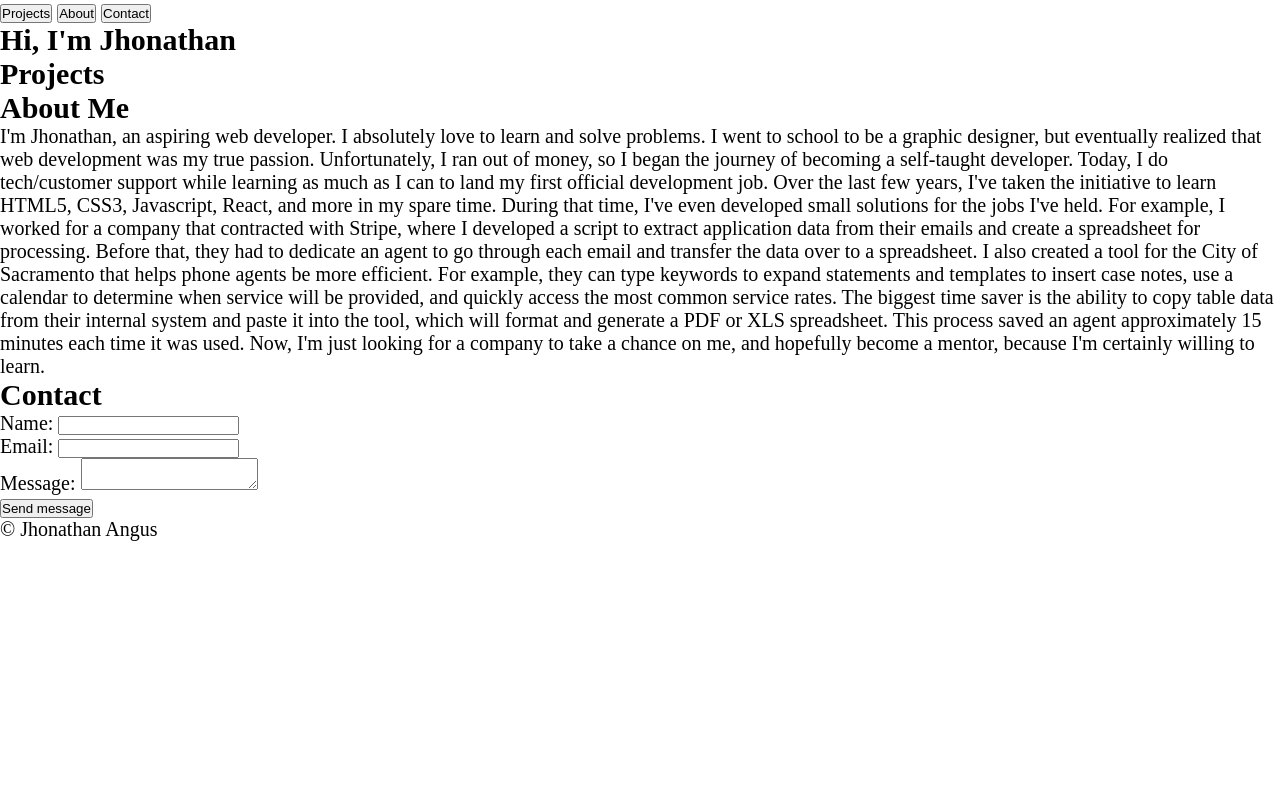
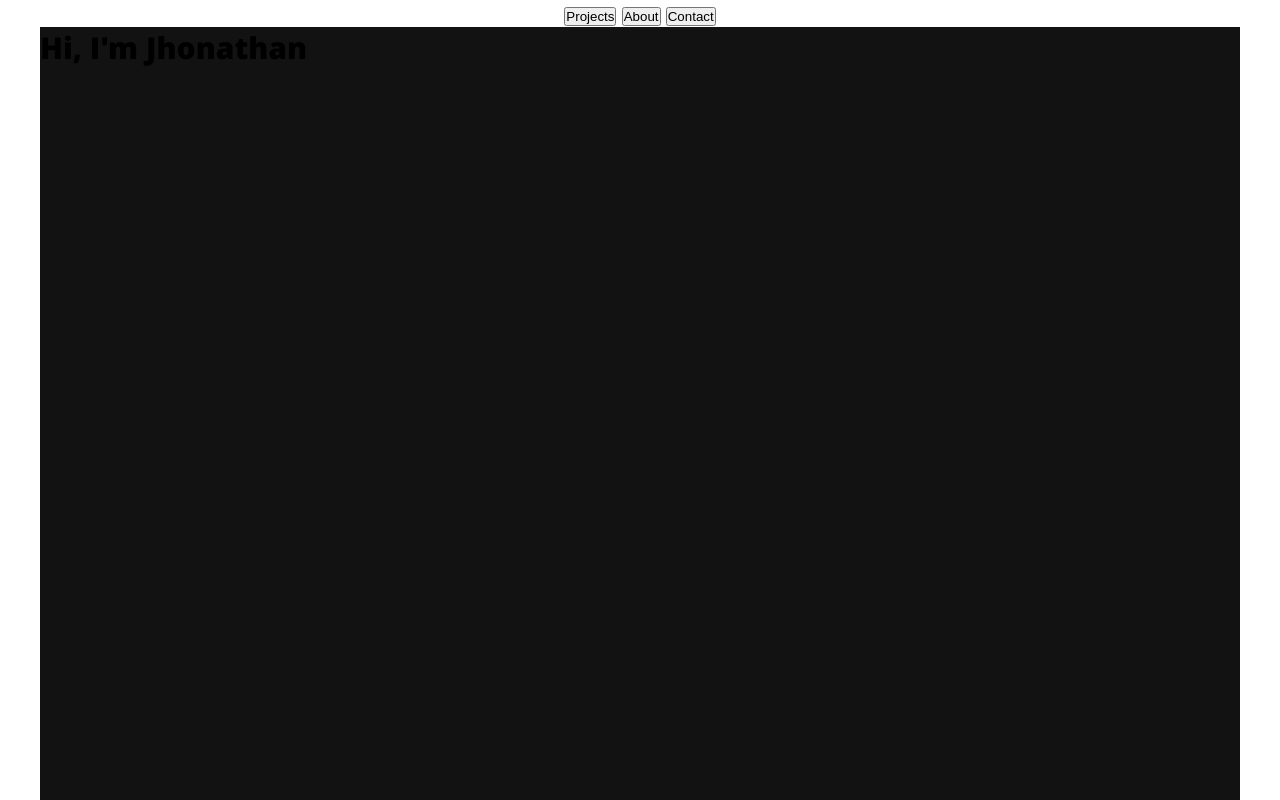
Before and after one commit to Johnzy916/johnzy916.github.io, a website built with Parcel: page src/index.html in a window 1280 px wide. Shown: the top 800 px of the page. Built offline with nearby package versions, Linux system fonts and the light colour scheme.

Commit message:
add colors, hero section

```diff
--- a/src/index.html
+++ b/src/index.html
@@ -18,7 +18,7 @@
             </nav>
         </header>
         <main>
-            <section>
+            <section class="hero">
                 <h2>Hi, I'm Jhonathan</h2>
             </section>
             <section>
--- a/src/styles/base/_base.scss
+++ b/src/styles/base/_base.scss
@@ -12,12 +12,20 @@ html {
 
 body {
     font-size: $FONT_SIZE_DEFAULT;
+    font-family: 'Open Sans', sans-serif;
 }
 
-section {
-    // min-height: 100vh;
+#angus-app {
+    display: flex;
+    flex-flow: column nowrap;
+    align-items: center;
 }
 
-a:link {
-    text-decoration: none;
+main section {
+    width: 100%;
 }
+
+header > *,
+main section > * {
+    max-width: $MAX_WIDTH;
+}
--- /dev/null
+++ b/src/styles/base/_fonts.scss
@@ -0,0 +1,35 @@
+@font-face {
+    font-family: 'Open Sans';
+    font-style: normal;
+    font-weight: 400;
+    font-display: swap;
+    src: local('Open Sans Regular'), local('OpenSans-Regular'),
+         url(../fonts/OpenSans-Regular.ttf) format('truetype')
+}
+
+@font-face {
+    font-family: 'Open Sans';
+    font-style: italic;
+    font-weight: 400;
+    font-display: swap;
+    src: local('Open Sans Italic'), local('OpenSans-italic'),
+         url(../fonts/OpenSans-italic.ttf) format('truetype')
+}
+
+@font-face {
+    font-family: 'Open Sans';
+    font-style: normal;
+    font-weight: 800;
+    font-display: swap;
+    src: local('Open Sans ExtraBold'), local('OpenSans-ExtraBold'),
+         url(../fonts/OpenSans-ExtraBold.ttf) format('truetype')
+}
+
+@font-face {
+    font-family: 'Open Sans';
+    font-style: italic;
+    font-weight: 800;
+    font-display: swap;
+    src: local('Open Sans ExtraBold Italic'), local('OpenSans-ExtraBolditalic'),
+         url(../fonts/OpenSans-ExtraBolditalic.ttf) format('truetype')
+}
--- a/src/styles/base/_settings.scss
+++ b/src/styles/base/_settings.scss
@@ -1,2 +1,19 @@
-//font size
+// colors
+$COLOR_PRIMARY: #850D4A;
+$COLOR_SECONDARY: #007C89;
+$COLOR_ACCENT_SECONDARY: #74B5AB;
+$COLOR_TERTIARY: #DEC049;
+$COLOR_ACCENT_TERTIARY: #EDEAC5;
+// shades
+$COLOR_BLACK: #121212;
+$COLOR_OFF_BLACK: #1A1A1A;
+$COLOR_OFFER_BLACK: #212121;
+$COLOR_DARK_GRAY: #363636;
+$COLOR_GRAY: #4F4F4F;
+$COLOR_LIGHT_GRAY: #696969;
+
+// font size
 $FONT_SIZE_DEFAULT: 2rem;
+
+// content width
+$MAX_WIDTH: 120rem;
--- /dev/null
+++ b/src/styles/components/_hero.scss
@@ -0,0 +1,4 @@
+.hero {
+    background: $COLOR_BLACK;
+    min-height: 100vh;
+}
--- a/src/styles/index.scss
+++ b/src/styles/index.scss
@@ -1,2 +1,4 @@
 @import './base/settings';
+@import './base/fonts';
 @import './base/base';
+@import './components/hero';
```
Also changed, not shown: dist/OpenSans-Bold.fccbf29f.ttf (added), dist/OpenSans-Bolditalic.5830092f.ttf (added), dist/OpenSans-ExtraBold.a3f50b6a.ttf (added), dist/OpenSans-ExtraBolditalic.ae3748af.ttf (added), dist/OpenSans-Regular.43daff5e.ttf (added), dist/OpenSans-italic.f1de648a.ttf (added), dist/index.html, src/fonts/OpenSans-ExtraBold.ttf (added), src/fonts/OpenSans-ExtraBoldItalic.ttf (added), src/fonts/OpenSans-Italic.ttf (added), src/fonts/OpenSans-Regular.ttf (added), src/img/svg/coding_computer.svg (added), 2 other files.
